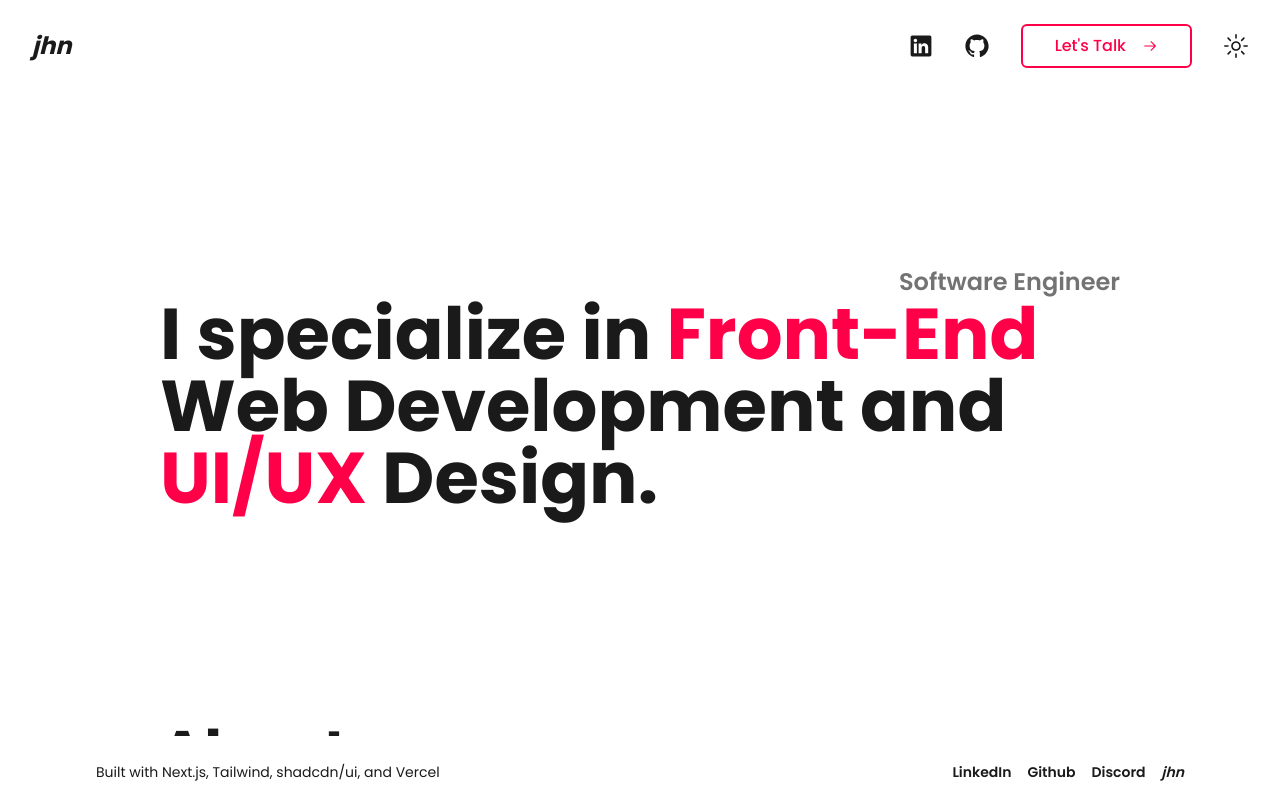
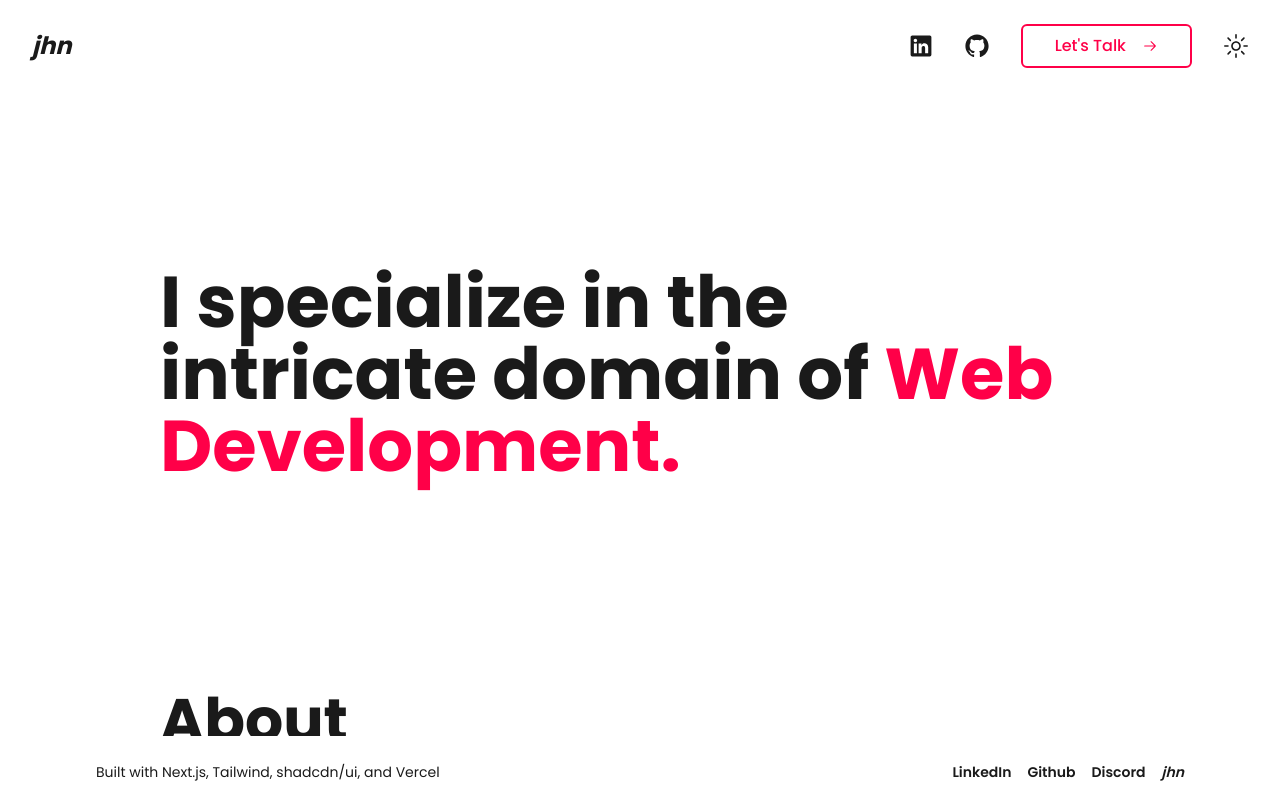
Before and after one commit to jhonangelob/portfolio-v3, a Next.js app: page / in a window 1280 px wide. Shown: the top 800 px of the page. Built offline with nearby package versions, Linux system fonts and the light colour scheme.

Commit message:
fix hero texts

```diff
--- a/src/components/Hero/Hero.tsx
+++ b/src/components/Hero/Hero.tsx
@@ -15,23 +15,14 @@ const Hero = ({}: HeroProps): React.ReactElement => {
   return (
     <section className='wrapper md:mt-44 md:mb-52'>
       <motion.div
-        className='w-full flex justify-end text-lg md:text-2xl font-semibold u text-muted-foreground italic md:not-italic'
-        ref={ref}
-        initial='hidden'
-        animate={inView ? 'visible' : 'hidden'}
-        variants={animateText.appear}
-      >
-        Software Engineer
-      </motion.div>
-      <motion.div
         className='font-bold text-foreground text-justify md:text-left text-5xl md:text-7xl'
         ref={ref}
         initial='hidden'
         animate={inView ? 'visible' : 'hidden'}
         variants={animateText.up}
       >
-        I specialize in <span className='text-accent-red'>Front-End</span> Web
-        Development and <span className='text-accent-red'>UI/UX</span> Design.
+        I specialize in the intricate domain of{' '}
+        <span className='text-accent-red'>Web Development.</span>
       </motion.div>
     </section>
   );
```
